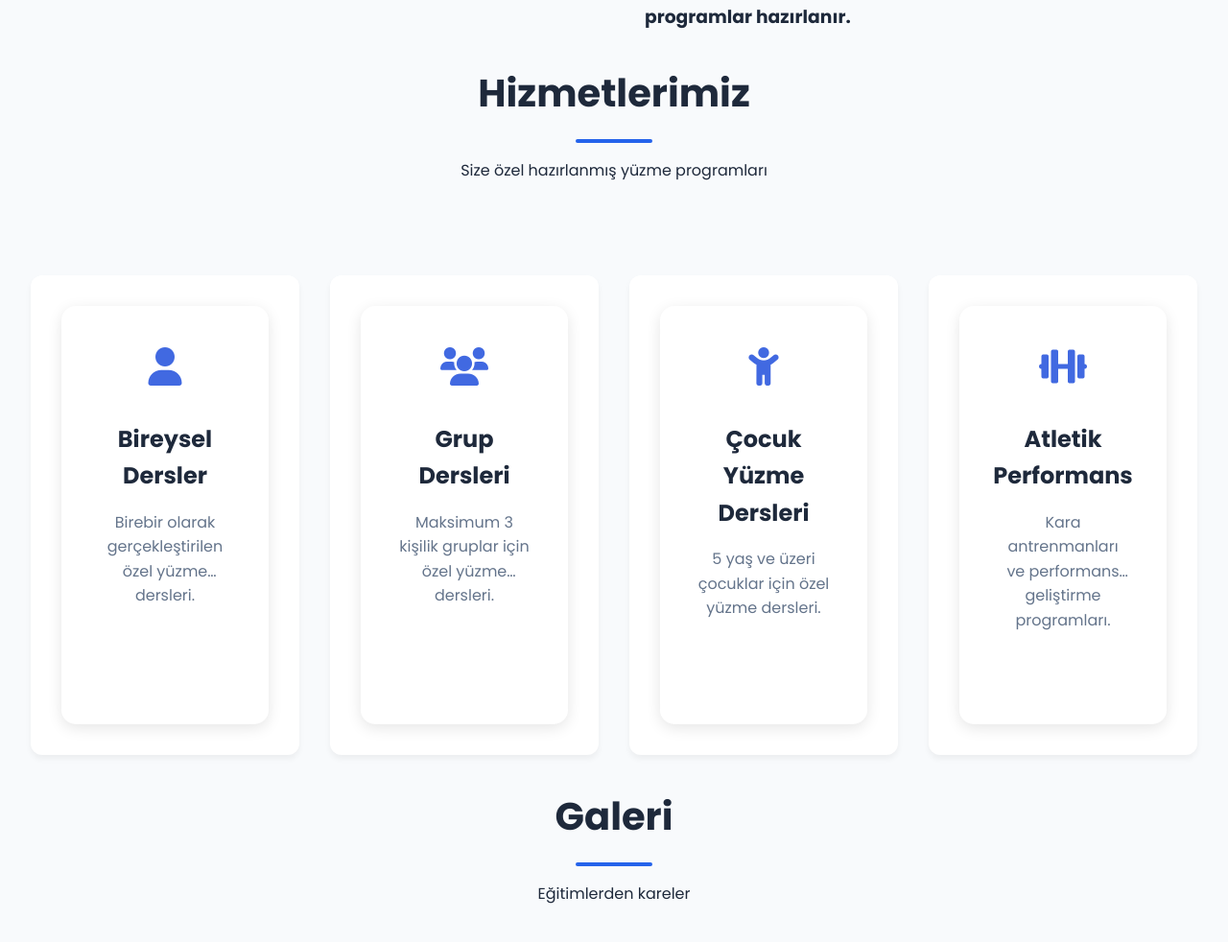
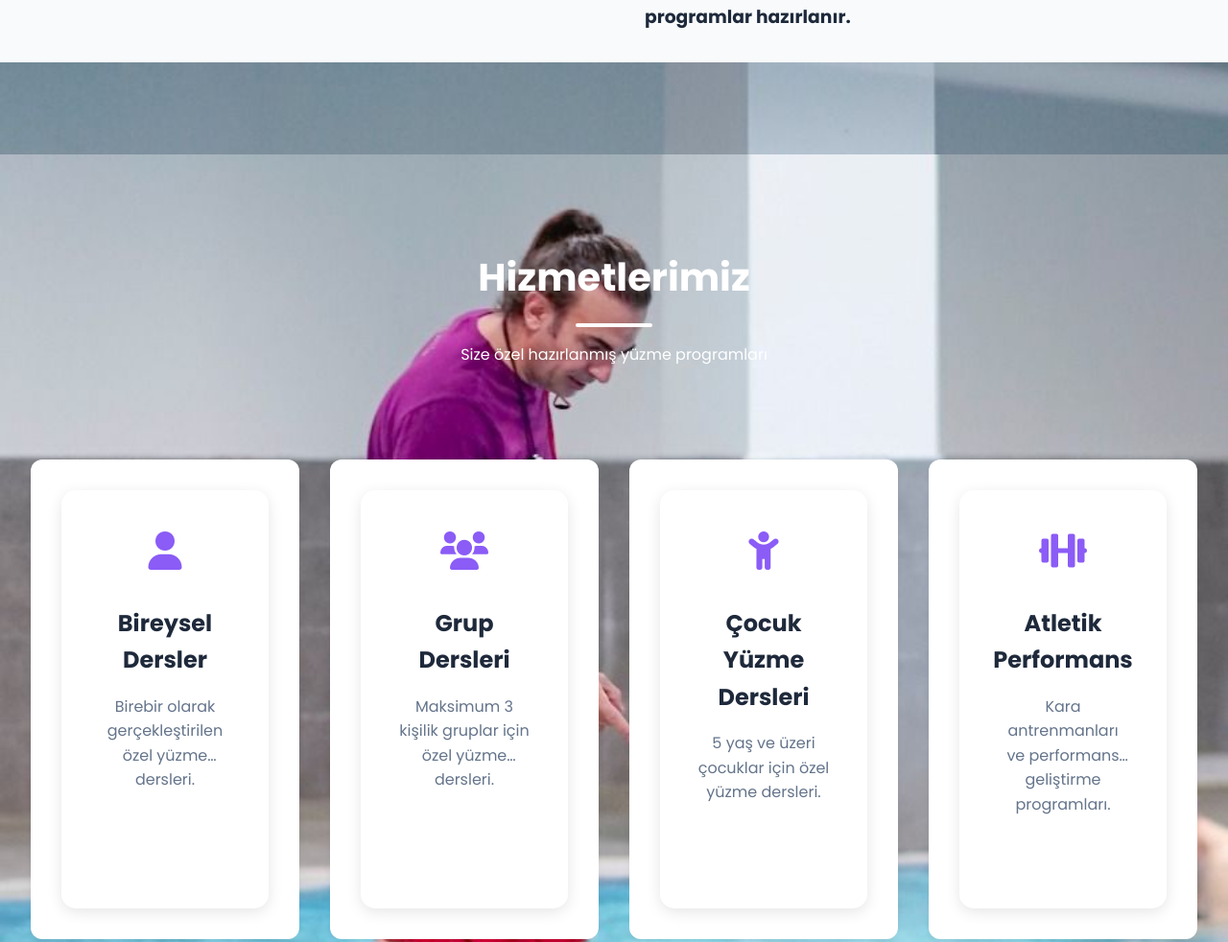
Before and after one commit to Saltukxx/metecoach, a plain HTML site: page index.html in a window 1280 px wide. Shown: the part 1294-2276 px from the top of the page at 96% size. Drawn offline with Linux system fonts and the light colour scheme.

Commit message:
bugs and fixesss for the atletik part

```diff
--- a/styles.css
+++ b/styles.css
@@ -230,8 +230,7 @@ body {
     height: 100%;
     background: linear-gradient(
         135deg,
-        rgba(37, 99, 235, 0.6),
-        rgba(59, 130, 246, 0.6)
+
     );
     z-index: 1;
 }
@@ -252,12 +251,14 @@ body {
     margin-bottom: 1.5rem;
     line-height: 1.2;
     text-shadow: 0 2px 4px rgba(0, 0, 0, 0.1);
+    color: #8B5CF6;
 }
 
 .hero p {
     font-size: 1.5rem;
     margin-bottom: 3rem;
     opacity: 0.9;
+
 }
 
 .hero-cta {
@@ -277,7 +278,7 @@ body {
 
 .primary-btn {
     background: #f8fafc;
-    color: #2563eb;
+    color: #8B5CF6;
 }
 
 .secondary-btn {
@@ -459,7 +460,7 @@ body {
     position: absolute;
     bottom: 2rem;
     right: 2rem;
-    background: #4169e1;
+    background:#8B5CF6;
     color: white;
     padding: 1rem;
     border-radius: 8px;
@@ -536,98 +537,145 @@ features-grid {
     margin: 0; /* Remove default margin */
 }
 
-/* Services Section */
-.section-header {
+/* Services Section Background and Container */
+#services {
+    position: relative;
+    background-image: url('banner6.jpg'); /* Replace with your image path */
+    background-size: cover;
+    background-position: center;
+    background-attachment: fixed;
+    padding: 6rem 0;
+    color: white;
+}
+
+/* Overlay for better readability */
+#services::before {
+    content: '';
+    position: absolute;
+    top: 0;
+    left: 0;
+    width: 100%;
+    height: 100%;
+    background: linear-gradient(
+        135deg,
+        rgba(15, 23, 42, 0.9),  /* Dark overlay */
+
+    );
+    z-index: 1;
+}
+
+/* Ensure content stays above overlay */
+#services .container {
+    position: relative;
+    z-index: 2;
+}
+
+/* Section Header Styles */
+#services .section-header {
     text-align: center;
     margin-bottom: 4rem;
-}
-
-.section-header h2 {
+    color: white;
+}
+
+#services .section-header h2 {
     font-size: 2.5rem;
     margin-bottom: 1rem;
-}
-
-.section-divider {
+    color: white;
+}
+
+#services .section-divider {
     width: 80px;
     height: 4px;
-    background: var(--primary-color);
+    background: white;
     margin: 1rem auto;
     border-radius: 2px;
 }
 
+/* Services Grid and Cards */
 .services-grid {
     display: grid;
-    grid-template-columns: repeat(auto-fit, minmax(300px, 1fr));
+    grid-template-columns: repeat(auto-fit, minmax(280px, 1fr));
     gap: 2rem;
+    max-width: 1400px;
+    margin: 0 auto;
+    padding: 2rem;
+    align-items: start;
 }
 
 .service-card {
-    background: white;
+    position: relative;
+    perspective: 1000px;
+    height: 500px;
+    cursor: pointer;
+    backdrop-filter: blur(10px);
+}
+
+.service-card-inner {
+    position: relative;
+    width: 100%;
+    height: 100%;
+    text-align: center;
+    transition: transform 0.8s;
+    transform-style: preserve-3d;
+}
+
+/* Card Front */
+.service-card-front {
+    background: rgba(255, 255, 255, 0.95);
+    border-radius: 15px;
     padding: 2rem;
-    border-radius: var(--border-radius);
-    box-shadow: var(--box-shadow);
-    transition: all var(--transition-fast);
-    text-align: center;
-    position: relative;
-    overflow: hidden;
-}
-
-.service-card:hover {
-    transform: translateY(-10px);
-    box-shadow: var(--box-shadow-hover);
-}
-
-.service-icon {
-    font-size: 3rem;
-    color: var(--primary-color);
-    margin-bottom: 1rem;
-}
-
-.service-card h3 {
-    font-size: 1.5rem;
-    margin-bottom: 1rem;
-    color: var(--text-color);
-}
-
-.service-card p {
-    font-size: 1rem;
-    color: var(--gray-text);
-    margin-bottom: 1.5rem;
-    line-height: 1.6;
-}
-
-.service-btn {
-    display: inline-block;
-    padding: 0.75rem 1.5rem;
-    margin-top: 1rem;
-    background: var(--primary-color);
-    color: var(--light-text);
-    text-decoration: none;
-    border-radius: var(--border-radius);
-    transition: all var(--transition-fast);
-}
-
-.service-btn:hover {
-    background: var(--primary-dark);
-    transform: translateY(-2px);
-}
-
-/* Add responsive design for smaller screens */
+    display: flex;
+    flex-direction: column;
+    align-items: center;
+    justify-content: center;
+    backface-visibility: hidden;
+    box-shadow: 0 4px 15px rgba(0, 0, 0, 0.2);
+}
+
+/* Card Back */
+.service-card-back {
+    background: #8B5CF6;
+    color: white;
+    border-radius: 15px;
+    padding: 2rem;
+    position: absolute;
+    top: 0;
+    left: 0;
+    width: 100%;
+    height: 100%;
+    backface-visibility: hidden;
+    transform: rotateY(180deg);
+    display: flex;
+    flex-direction: column;
+    justify-content: center;
+    align-items: center;
+    box-shadow: 0 4px 15px rgba(0, 0, 0, 0.2);
+}
+
+/* Card Hover Effect */
+.service-card:hover .service-card-inner {
+    transform: rotateY(180deg);
+}
+
+/* Responsive Adjustments */
+@media (max-width: 1024px) {
+    #services {
+        background-attachment: scroll;
+    }
+}
+
 @media (max-width: 768px) {
-    .service-card {
-        padding: 1.5rem;
-    }
-
-    .service-icon {
-        font-size: 2.5rem;
-    }
-
-    .service-card h3 {
-        font-size: 1.3rem;
-    }
-
-    .service-card p {
-        font-size: 0.9rem;
+    #services {
+        padding: 4rem 0;
+    }
+
+    #services .section-header h2 {
+        font-size: 2rem;
+    }
+
+    .services-grid {
+        padding: 1rem;
+        gap: 1.5rem;
     }
 }
 
@@ -662,7 +710,7 @@ features-grid {
 .gallery-overlay {
     position: absolute;
     inset: 0;
-    background: rgba(37, 99, 235, 0.8);
+    background: #8B5CF6;
     display: flex;
     align-items: center;
     justify-content: center;
@@ -1296,7 +1344,7 @@ features-grid {
 
 .service-icon {
     font-size: 2.5rem;
-    color: #4169e1;
+    color: #8B5CF6;
     margin-bottom: 1.5rem;
 }
 
@@ -1313,7 +1361,7 @@ features-grid {
 }
 
 .detayli-bilgi {
-    background: #4169e1;
+    background: #8B5CF6;
     color: white;
     padding: 0.75rem 1.5rem;
     border-radius: 8px;
@@ -1324,7 +1372,7 @@ features-grid {
 }
 
 .detayli-bilgi:hover {
-    background: #3154c4;
+    background: #8B5CF6;
     transform: translateY(-2px);
     box-shadow: 0 4px 12px rgba(65, 105, 225, 0.2);
 }
@@ -1461,13 +1509,13 @@ features-grid {
 }
 
 .service-icon {
-    color: #4169E1;
+    color: #8B5CF6#8B5CF6;
     font-size: 2.5rem;
     margin-bottom: 1.5rem;
 }
 
-.service-card-back {
-    background: #4169E1;
+.service-card-back {#8B5CF6
+    background: #8B5CF6;
     color: white;
     transform: rotateY(180deg);
     display: flex;
@@ -1500,7 +1548,7 @@ features-grid {
     display: inline-block;
     padding: 0.75rem 1.5rem;
     background: white;
-    color: #4169E1;
+    color: #8B5CF6;
     text-decoration: none;
     border-radius: 8px;
     font-weight: 500;
```
